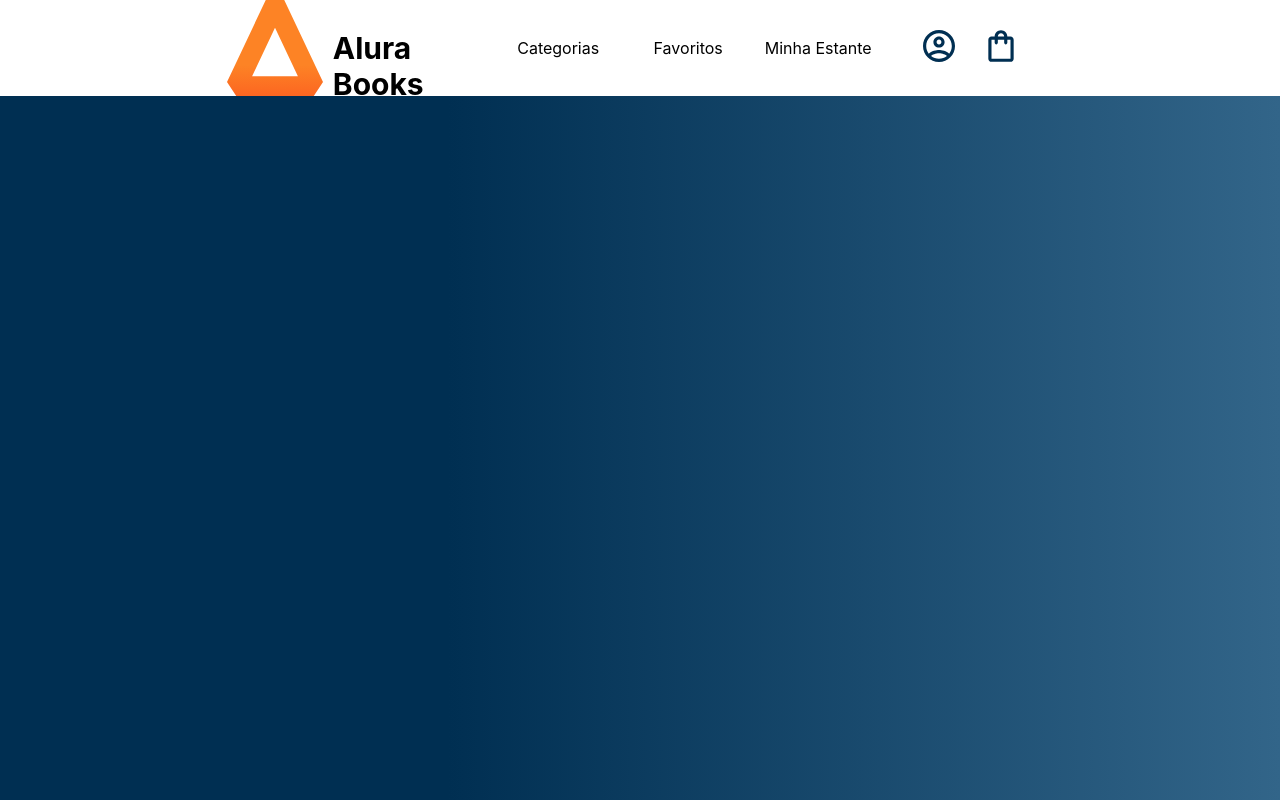
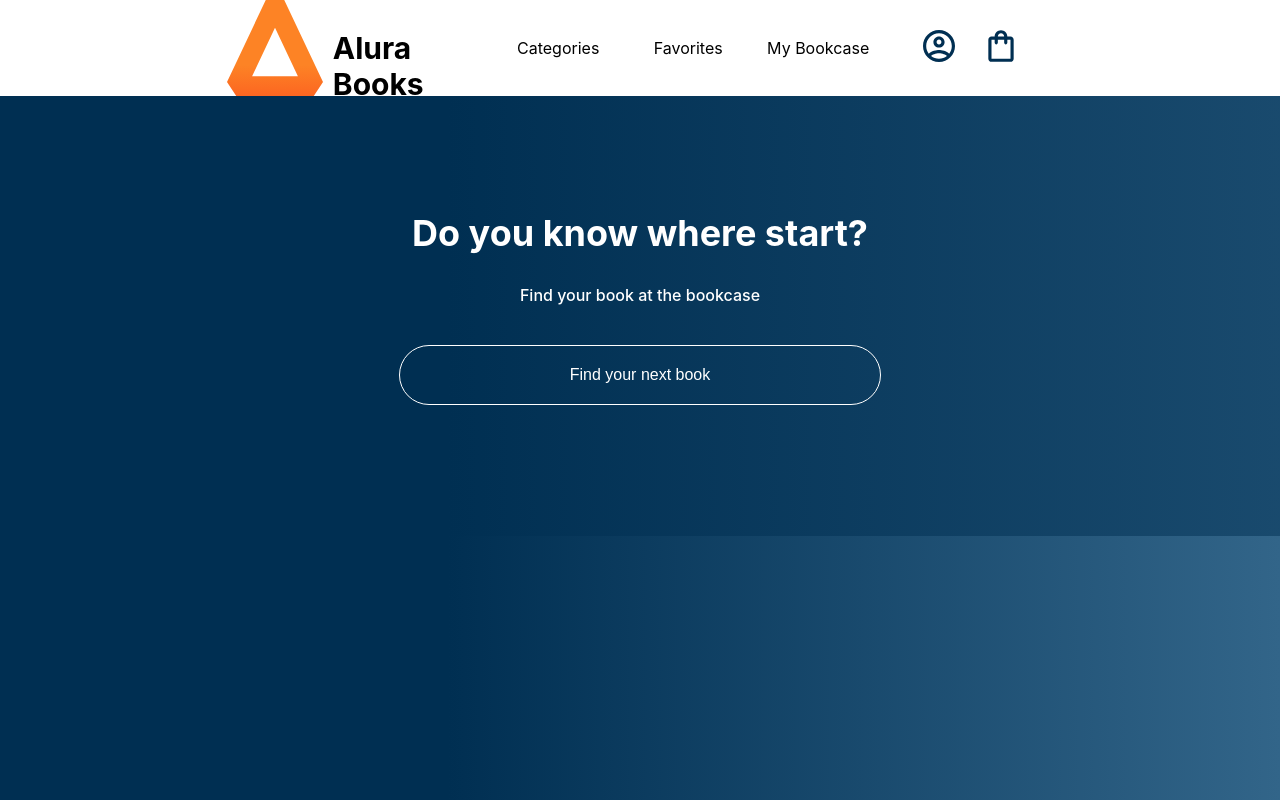
Before and after one commit to IsaqueAlvess/alura-books-react-app, a React (Create React App) app: page / in a window 1280 px wide. Built offline with nearby package versions, Linux system fonts and the light colour scheme.

Commit message:
Search bar

```diff
--- a/src/App.js
+++ b/src/App.js
@@ -1,5 +1,6 @@
 import Header from './components/Header';
 import styled from 'styled-components';
+import Search from './components/Search';
 
 const AppContainer = styled.div`
     width: 100vw;
@@ -12,6 +13,7 @@ function App() {
   return (
     <AppContainer>
       <Header />
+      <Search />
     </AppContainer>
   )
 }
--- a/src/components/HeaderOptions/index.js
+++ b/src/components/HeaderOptions/index.js
@@ -17,7 +17,7 @@ const Option = styled.li`
 
 function HeaderOptions (){
 
-  const textOptions = ['Categorias', 'Favoritos', 'Minha Estante'];
+  const textOptions = ['Categories', 'Favorites', 'My Bookcase'];
 
   return(
       <Options>
--- /dev/null
+++ b/src/components/Input/index.js
@@ -0,0 +1,22 @@
+import styled from "styled-components";
+
+const Input = styled.input`
+    order: 1px solid #FFF;
+    background: transparent;
+    border: 1px solid #FFF;
+    padding: 20px 140px;
+    border-radius: 50px;
+    width: 200px;
+    color: #FFF;
+    font-size: 16px;
+    margin-bottom: 10px;
+    text-align: center;
+
+    &::placeholder{
+        color: #FFF;
+        font-size: 16px;
+
+    }
+`
+
+export default Input;
--- /dev/null
+++ b/src/components/Search/index.js
@@ -0,0 +1,43 @@
+import Input from "../Input";
+import styled from "styled-components";
+import { useState } from 'react';
+
+const SearchContainer = styled.section`
+    background-image: linear-gradient(90deg, #002F52 35%, #326589 165%);
+    color: #FFF;
+    text-align: center;
+    padding: 85px 0;
+    height: 270px;
+    width: 100%;
+`
+const Title = styled.h2`
+    color: #FFF;
+    font-size: 36px;
+    text-align: center;
+    width: 100%;
+`
+const Subtitle = styled.h3`
+    font-size: 16px;
+    font-weight: 500;
+    margin-bottom: 40px;
+`
+
+
+function Search() {
+    const [typedText, setTypedText] = useState('')
+
+    return(
+        <SearchContainer>
+            <Title>Do you know where start?</Title>
+            <Subtitle>Find your book at the bookcase</Subtitle>
+            <Input
+                placeholder="Find your next book"
+                onBlur={ event => setTypedText(event.target.value)}
+            />
+            <p>{typedText}</p>
+        </SearchContainer>
+    )
+}
+
+
+export default Search;
```
